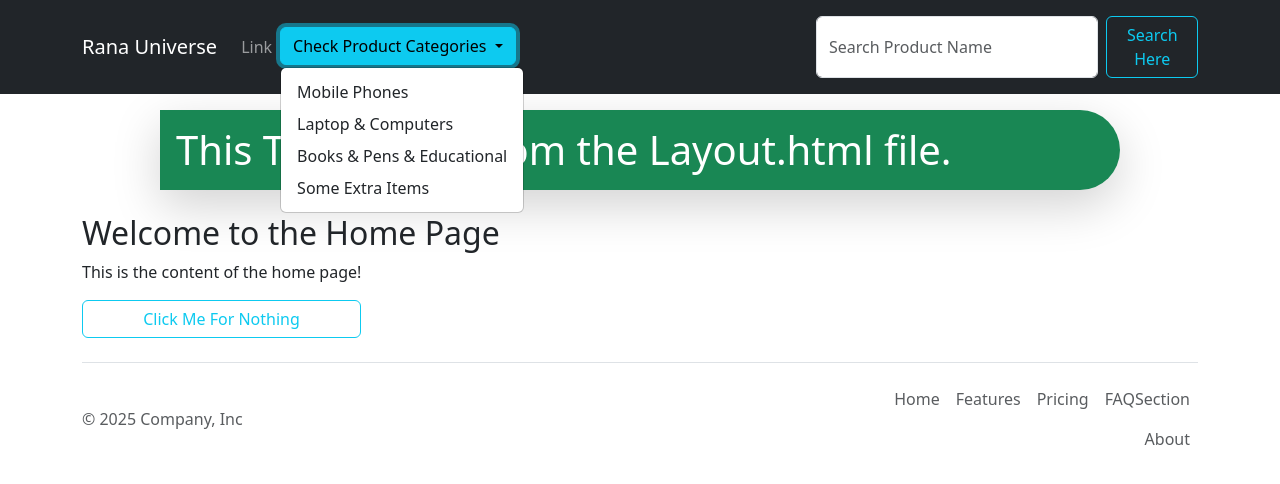
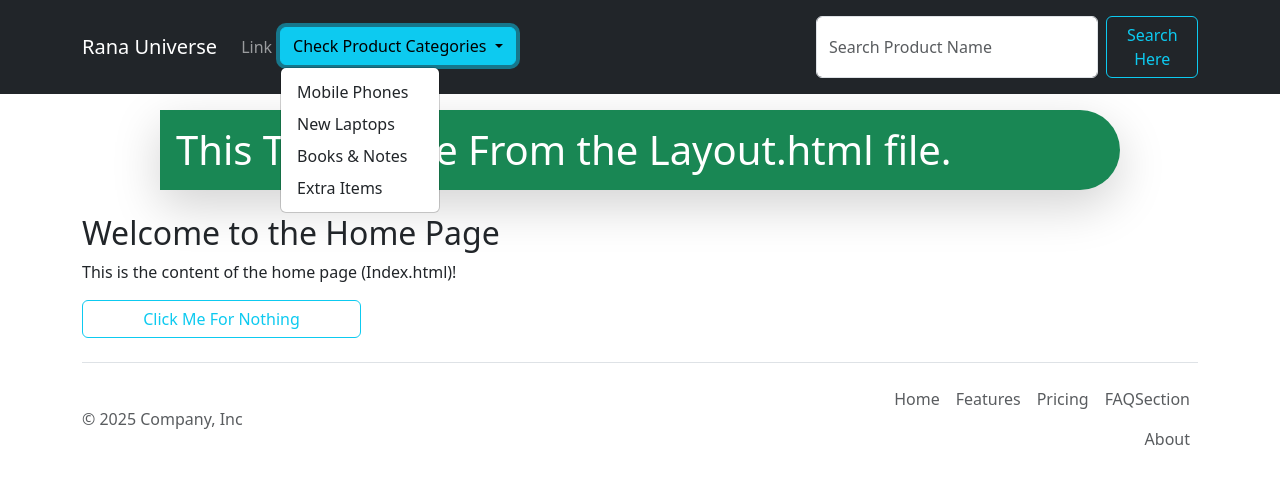
Before and after one commit to RanaUniverse/flask_wtf_learning, a Flask app: page / in a window 1280 px wide, after a click on "Check Product Categories". Shown: the top 484 px of the page. Run offline with Flask 3, Linux system fonts and the light colour scheme.

Commit message:
making the dropdown options with its link easily with url_for() and the functions name?

```diff
--- a/main.py
+++ b/main.py
@@ -9,3 +9,12 @@ app = Flask(__name__)
 @app.route("/")
 def home():
     return render_template("index.html")
+
+
+@app.route("/dropdown/<item_category>")
+def show_category_dropdown(item_category: str):
+    return (
+        f"<h3>You Have Selected The Category of:</h3> "
+        f"<br> "
+        f"<h1> {item_category} </h1>"
+    )
--- a/templates/index.html
+++ b/templates/index.html
@@ -9,8 +9,10 @@ Home Page
 <main class="container mt-4">
     <div id="home-section" class="content-section">
         <h2>Welcome to the Home Page</h2>
-        <p>This is the content of the home page!</p>
+        <p>This is the content of the home page (Index.html)!</p>
         <button class="btn btn-outline-info text-wrap w-25">Click Me For Nothing</button>
     </div>
 </main>
+
+
 {% endblock content %}
--- a/templates/partials/navbar.html
+++ b/templates/partials/navbar.html
@@ -16,12 +16,18 @@
                             id="dropdownMenuButton1" data-bs-toggle="dropdown" aria-expanded="true">
                             Check Product Categories
                         </button>
-                        <ul class="dropdown-menu" aria-labelledby="dropdownMenuButton1">
-                            <li><a class="dropdown-item" href="#">Mobile Phones</a></li>
-                            <li><a class="dropdown-item" href="#">Laptop & Computers</a></li>
-                            <li><a class="dropdown-item" href="#">Books & Pens & Educational</a></li>
-                            <li><a href="#" class="dropdown-item">Some Extra Items</a></li>
+
+                        <ul class="dropdown-menu">
+                            <li><a href="{{ url_for('show_category_dropdown', item_category = 'phone') }}"
+                                    class="dropdown-item">Mobile Phones</a></li>
+                            <li><a href="{{ url_for('show_category_dropdown', item_category = 'laptop') }}"
+                                    class="dropdown-item">New Laptops</a></li>
+                            <li><a href="{{ url_for('show_category_dropdown', item_category = 'book') }}"
+                                    class="dropdown-item">Books & Notes</a></li>
+                            <li><a href="{{ url_for('show_category_dropdown', item_category = 'extra') }}"
+                                    class="dropdown-item">Extra Items</a></li>
                         </ul>
+
                     </div>
                 </li>
             </ul>
```
